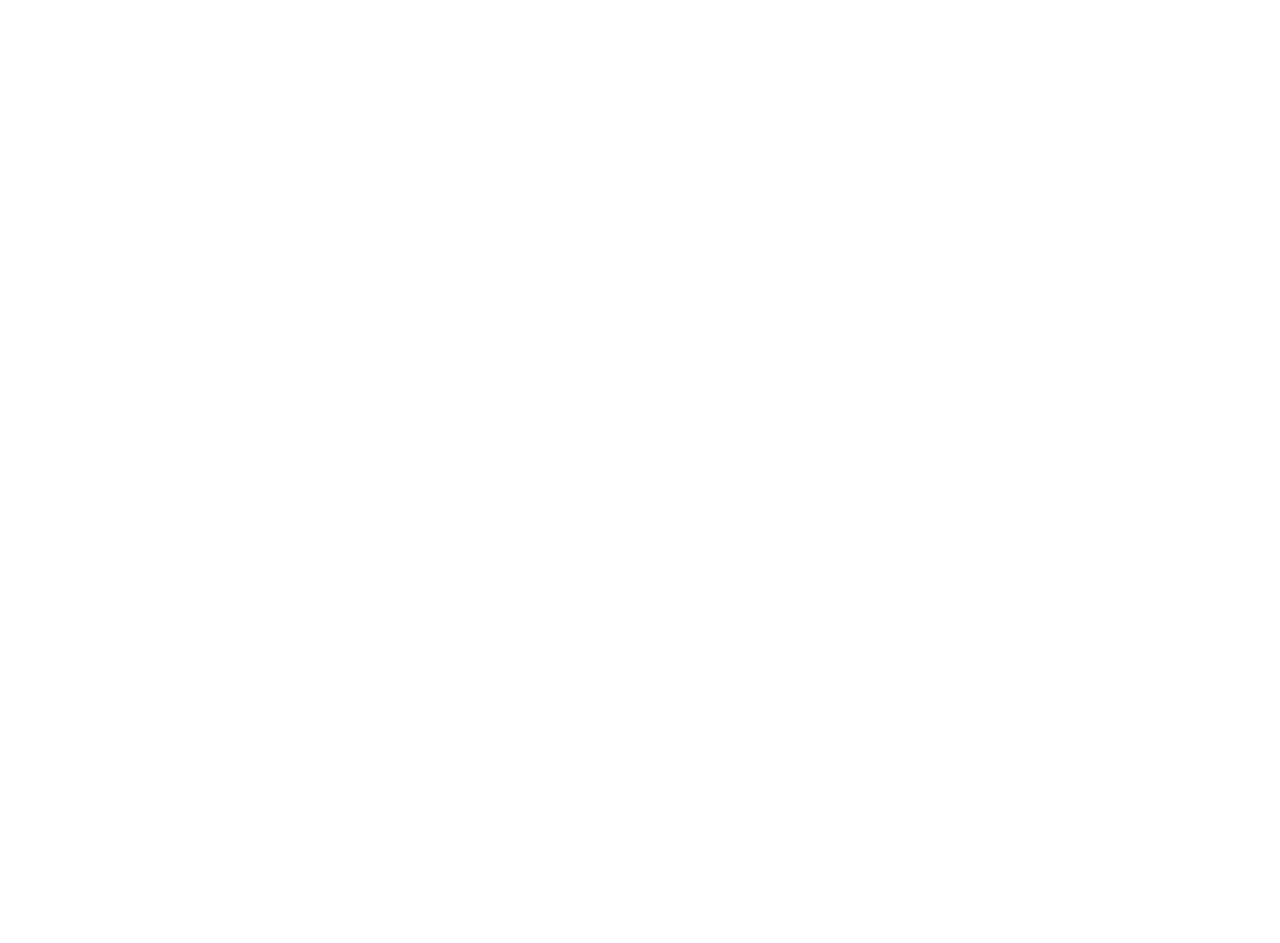
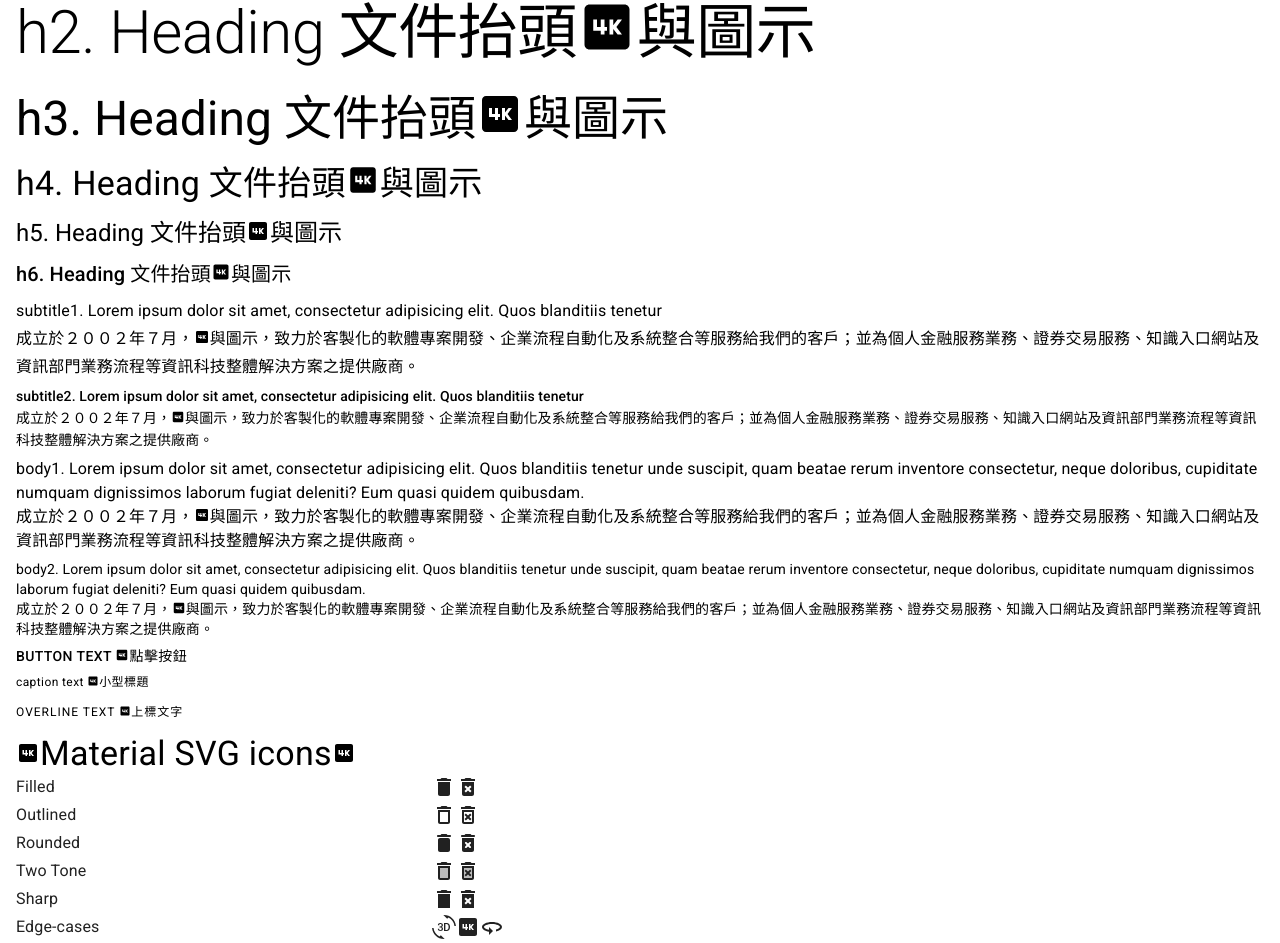
Before and after one commit to relyky/Net6React18TLab, a React (Create React App) app in the folder Net6React18TLab/ClientApp/: page /demo03 in a window 1280 px wide. Before the commit this address had no page. Shown: the part 370-1313 px from the top of the page. Before the commit the page ends 800 px from the top, so only its background shows below. Built offline with nearby package versions, Linux system fonts and the light colour scheme.

Commit message:
Material UI

```diff
--- a/Net6React18TLab/ClientApp/package.json
+++ b/Net6React18TLab/ClientApp/package.json
@@ -3,6 +3,11 @@
   "version": "0.1.0",
   "private": true,
   "dependencies": {
+    "@emotion/react": "^11.10.4",
+    "@emotion/styled": "^11.10.4",
+    "@fontsource/roboto": "^4.5.8",
+    "@mui/icons-material": "^5.10.3",
+    "@mui/material": "^5.10.3",
     "@reduxjs/toolkit": "^1.8.5",
     "@testing-library/jest-dom": "^5.16.5",
     "@testing-library/react": "^13.3.0",
--- a/Net6React18TLab/ClientApp/public/index.html
+++ b/Net6React18TLab/ClientApp/public/index.html
@@ -2,39 +2,18 @@
 <html lang="zh-Hant">
 <head>
   <meta charset="utf-8" />
-  <meta name="viewport" content="width=device-width, initial-scale=1, shrink-to-fit=no">
+  <meta name="viewport" content="initial-scale=1, width=device-width" />
   <meta name="theme-color" content="#fafafa" />
   <base href="%PUBLIC_URL%/" />
-  <!--
-    manifest.json provides metadata used when your web app is installed on a
-    user's mobile device or desktop. See https://developers.google.com/web/fundamentals/web-app-manifest/
-  -->
-  <link rel="manifest" href="%PUBLIC_URL%/manifest.json" />
   <link rel="shortcut icon" href="%PUBLIC_URL%/favicon.ico">
   <link rel="apple-touch-icon" href="%PUBLIC_URL%/logo192.png" />
-  <!--
-    Notice the use of %PUBLIC_URL% in the tags above.
-    It will be replaced with the URL of the `public` folder during the build.
-    Only files inside the `public` folder can be referenced from the HTML.
+  <!-- manifest.json provides metadata to install on mobile or desktop. -->
+  <link rel="manifest" href="%PUBLIC_URL%/manifest.json" />
 
-    Unlike "/favicon.ico" or "favicon.ico", "%PUBLIC_URL%/favicon.ico" will
-    work correctly both with client-side routing and a non-root public URL.
-    Learn how to configure a non-root public URL by running `npm run build`.
-  -->
   <title>Net6React18TLab</title>
 </head>
   <body>
     <noscript>You need to enable JavaScript to run this app.</noscript>
     <div id="root"></div>
-    <!--
-      This HTML file is a template.
-      If you open it directly in the browser, you will see an empty page.
-
-      You can add webfonts, meta tags, or analytics to this file.
-      The build step will place the bundled scripts into the <body> tag.
-
-      To begin the development, run `npm start` or `yarn start`.
-      To create a production bundle, use `npm run build` or `yarn build`.
-    -->
   </body>
 </html>
--- a/Net6React18TLab/ClientApp/src/AppRoutes.tsx
+++ b/Net6React18TLab/ClientApp/src/AppRoutes.tsx
@@ -2,7 +2,7 @@
 import Home from './views/Home/Home'
 import Demo01 from './views/Demo01/AppForm'
 import Demo02 from './views/Demo02/AppForm'
-//import { Counter } from './views/ReduxCounter/Counter'
+import Demo03 from './views/Demo03/AppForm'
 
 const AppRoutes = [
   {
@@ -17,6 +17,10 @@
     path: '/demo02',
     element: <Demo02 />
   },
+  {
+    path: '/demo03',
+    element: <Demo03 />
+  },
 ];
 
 export default AppRoutes;
--- a/Net6React18TLab/ClientApp/src/index.tsx
+++ b/Net6React18TLab/ClientApp/src/index.tsx
@@ -6,6 +6,12 @@
 import App from './App'
 import reportWebVitals from './reportWebVitals'
 import * as serviceWorkerRegistration from './serviceWorkerRegistration'
+// CSS: Fonts to support Material Design, ref:https://mui.com/material-ui/react-typography/
+import '@fontsource/roboto/300.css';
+import '@fontsource/roboto/400.css';
+import '@fontsource/roboto/500.css';
+import '@fontsource/roboto/700.css';
+// Site CSS
 import './index.css'
 
 const baseUrl = document.getElementsByTagName('base')[0].getAttribute('href') as string
--- /dev/null
+++ b/Net6React18TLab/ClientApp/src/views/Demo03/AppForm.tsx
@@ -0,0 +1,15 @@
+import React, { useState } from 'react'
+import IconDemo from './IconDemo';
+import TypoDemo from './TypoDemo'
+
+export default function Demo03_AppForm() {
+  const [count, setCount] = useState(17)
+
+  return (
+    <div style={{ padding: '0 16px' }}>
+      <h1>Demo03 : Material UI 展示</h1>
+      <TypoDemo />
+      <IconDemo />
+    </div>
+  );
+}
--- /dev/null
+++ b/Net6React18TLab/ClientApp/src/views/Demo03/IconDemo.tsx
@@ -0,0 +1,71 @@
+import React from 'react'
+import { Box } from '@mui/material'
+import Grid from '@mui/material/Grid'
+import Typography from '@mui/material/Typography'
+import DeleteIcon from '@mui/icons-material/Delete'
+import DeleteOutlinedIcon from '@mui/icons-material/DeleteOutlined'
+import DeleteRoundedIcon from '@mui/icons-material/DeleteRounded'
+import DeleteTwoToneIcon from '@mui/icons-material/DeleteTwoTone'
+import DeleteSharpIcon from '@mui/icons-material/DeleteSharp'
+import DeleteForeverIcon from '@mui/icons-material/DeleteForever'
+import DeleteForeverOutlinedIcon from '@mui/icons-material/DeleteForeverOutlined'
+import DeleteForeverRoundedIcon from '@mui/icons-material/DeleteForeverRounded'
+import DeleteForeverTwoToneIcon from '@mui/icons-material/DeleteForeverTwoTone'
+import DeleteForeverSharpIcon from '@mui/icons-material/DeleteForeverSharp'
+import ThreeDRotationIcon from '@mui/icons-material/ThreeDRotation'
+import FourKIcon from '@mui/icons-material/FourK'
+import ThreeSixtyIcon from '@mui/icons-material/ThreeSixty'
+
+export default function IconDemo() {
+  return (
+    <Box>
+      <Typography variant="h4"><FourKIcon />Material SVG icons<FourKIcon /></Typography>
+
+      <Grid container sx={{ color: 'text.primary' }}>
+        <Grid item xs={4}>
+          <Typography>Filled</Typography>
+        </Grid>
+        <Grid item xs={8}>
+          <DeleteIcon />
+          <DeleteForeverIcon />
+        </Grid>
+        <Grid item xs={4}>
+          <Typography>Outlined</Typography>
+        </Grid>
+        <Grid item xs={8}>
+          <DeleteOutlinedIcon />
+          <DeleteForeverOutlinedIcon />
+        </Grid>
+        <Grid item xs={4}>
+          <Typography>Rounded</Typography>
+        </Grid>
+        <Grid item xs={8}>
+          <DeleteRoundedIcon />
+          <DeleteForeverRoundedIcon />
+        </Grid>
+        <Grid item xs={4}>
+          <Typography>Two Tone</Typography>
+        </Grid>
+        <Grid item xs={8}>
+          <DeleteTwoToneIcon />
+          <DeleteForeverTwoToneIcon />
+        </Grid>
+        <Grid item xs={4}>
+          <Typography>Sharp</Typography>
+        </Grid>
+        <Grid item xs={8}>
+          <DeleteSharpIcon />
+          <DeleteForeverSharpIcon />
+        </Grid>
+        <Grid item xs={4}>
+          <Typography>Edge-cases</Typography>
+        </Grid>
+        <Grid item xs={8}>
+          <ThreeDRotationIcon />
+          <FourKIcon />
+          <ThreeSixtyIcon />
+        </Grid>
+      </Grid>
+    </Box>
+  );
+}
--- /dev/null
+++ b/Net6React18TLab/ClientApp/src/views/Demo03/TypoDemo.tsx
@@ -0,0 +1,64 @@
+import React from 'react'
+import Box from '@mui/material/Box'
+import Typography from '@mui/material/Typography'
+import FourKIcon from '@mui/icons-material/FourK'
+
+const textIconCss = { fontSize: 'inherit', verticalAlign: 'text-top' };
+
+export default function TypoDemo() {
+  return (
+    <Box>
+      <Typography variant="h1" gutterBottom>
+        h1. Heading 文件抬頭<FourKIcon sx={textIconCss} />與圖示
+      </Typography>
+      <Typography variant="h2" gutterBottom>
+        h2. Heading 文件抬頭<FourKIcon sx={textIconCss} />與圖示
+      </Typography>
+      <Typography variant="h3" gutterBottom>
+        h3. Heading 文件抬頭<FourKIcon sx={textIconCss} />與圖示
+      </Typography>
+      <Typography variant="h4" gutterBottom>
+        h4. Heading 文件抬頭<FourKIcon sx={textIconCss} />與圖示
+      </Typography>
+      <Typography variant="h5" gutterBottom>
+        h5. Heading 文件抬頭<FourKIcon sx={textIconCss} />與圖示
+      </Typography>
+      <Typography variant="h6" gutterBottom>
+        h6. Heading 文件抬頭<FourKIcon sx={textIconCss} />與圖示
+      </Typography>
+      <Typography variant="subtitle1" gutterBottom>
+        subtitle1. Lorem ipsum dolor sit amet, consectetur adipisicing elit. Quos
+        blanditiis tenetur<br />
+        成立於２００２年７月，<FourKIcon sx={textIconCss} />與圖示，致力於客製化的軟體專案開發、企業流程自動化及系統整合等服務給我們的客戶；並為個人金融服務業務、證券交易服務、知識入口網站及資訊部門業務流程等資訊科技整體解決方案之提供廠商。
+      </Typography>
+      <Typography variant="subtitle2" gutterBottom>
+        subtitle2. Lorem ipsum dolor sit amet, consectetur adipisicing elit. Quos
+        blanditiis tenetur<br />
+        成立於２００２年７月，<FourKIcon sx={textIconCss} />與圖示，致力於客製化的軟體專案開發、企業流程自動化及系統整合等服務給我們的客戶；並為個人金融服務業務、證券交易服務、知識入口網站及資訊部門業務流程等資訊科技整體解決方案之提供廠商。
+      </Typography>
+      <Typography variant="body1" gutterBottom>
+        body1. Lorem ipsum dolor sit amet, consectetur adipisicing elit. Quos
+        blanditiis tenetur unde suscipit, quam beatae rerum inventore consectetur,
+        neque doloribus, cupiditate numquam dignissimos laborum fugiat deleniti? Eum
+        quasi quidem quibusdam.<br />
+        成立於２００２年７月，<FourKIcon sx={textIconCss} />與圖示，致力於客製化的軟體專案開發、企業流程自動化及系統整合等服務給我們的客戶；並為個人金融服務業務、證券交易服務、知識入口網站及資訊部門業務流程等資訊科技整體解決方案之提供廠商。
+      </Typography>
+      <Typography variant="body2" gutterBottom>
+        body2. Lorem ipsum dolor sit amet, consectetur adipisicing elit. Quos
+        blanditiis tenetur unde suscipit, quam beatae rerum inventore consectetur,
+        neque doloribus, cupiditate numquam dignissimos laborum fugiat deleniti? Eum
+        quasi quidem quibusdam.<br />
+        成立於２００２年７月，<FourKIcon sx={textIconCss} />與圖示，致力於客製化的軟體專案開發、企業流程自動化及系統整合等服務給我們的客戶；並為個人金融服務業務、證券交易服務、知識入口網站及資訊部門業務流程等資訊科技整體解決方案之提供廠商。
+      </Typography>
+      <Typography variant="button" display="block" gutterBottom>
+        button text <FourKIcon sx={textIconCss} />點擊按鈕
+      </Typography>
+      <Typography variant="caption" display="block" gutterBottom>
+        caption text <FourKIcon sx={textIconCss} />小型標題
+      </Typography>
+      <Typography variant="overline" display="block" gutterBottom>
+        overline text <FourKIcon sx={textIconCss} />上標文字
+      </Typography>
+    </Box>
+  );
+}
--- a/Net6React18TLab/ClientApp/src/views/NavMenu.tsx
+++ b/Net6React18TLab/ClientApp/src/views/NavMenu.tsx
@@ -8,6 +8,7 @@
         <Link to="/">Home</Link>&nbsp;|&nbsp;
         <Link to="/demo01">Demo01</Link>&nbsp;|&nbsp;
         <Link to="/demo02">Demo02</Link>&nbsp;|&nbsp;
+        <Link to="/demo03">Demo03</Link>&nbsp;|&nbsp;
       </nav>
     </header>
   )
```
Also changed, not shown: 1 other file (tests, documents, lock files or other folders).
